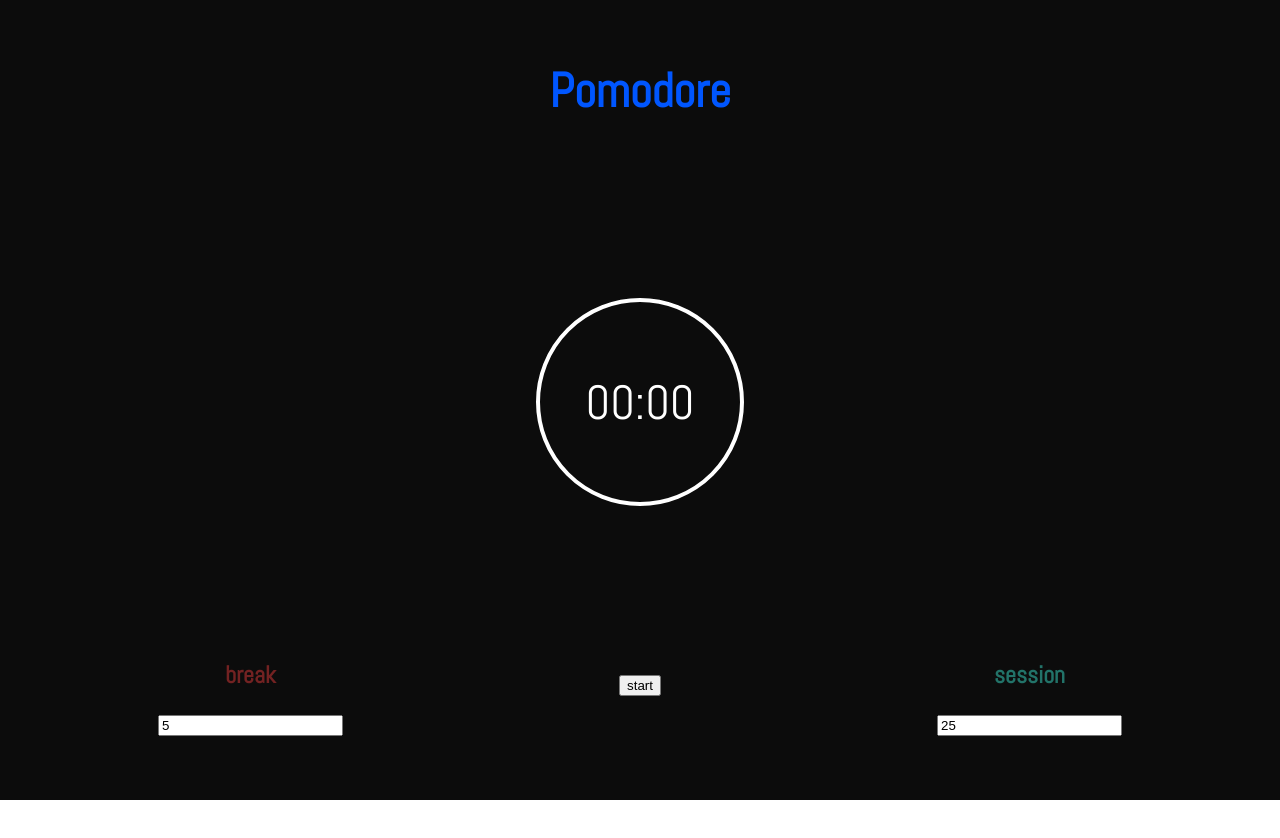
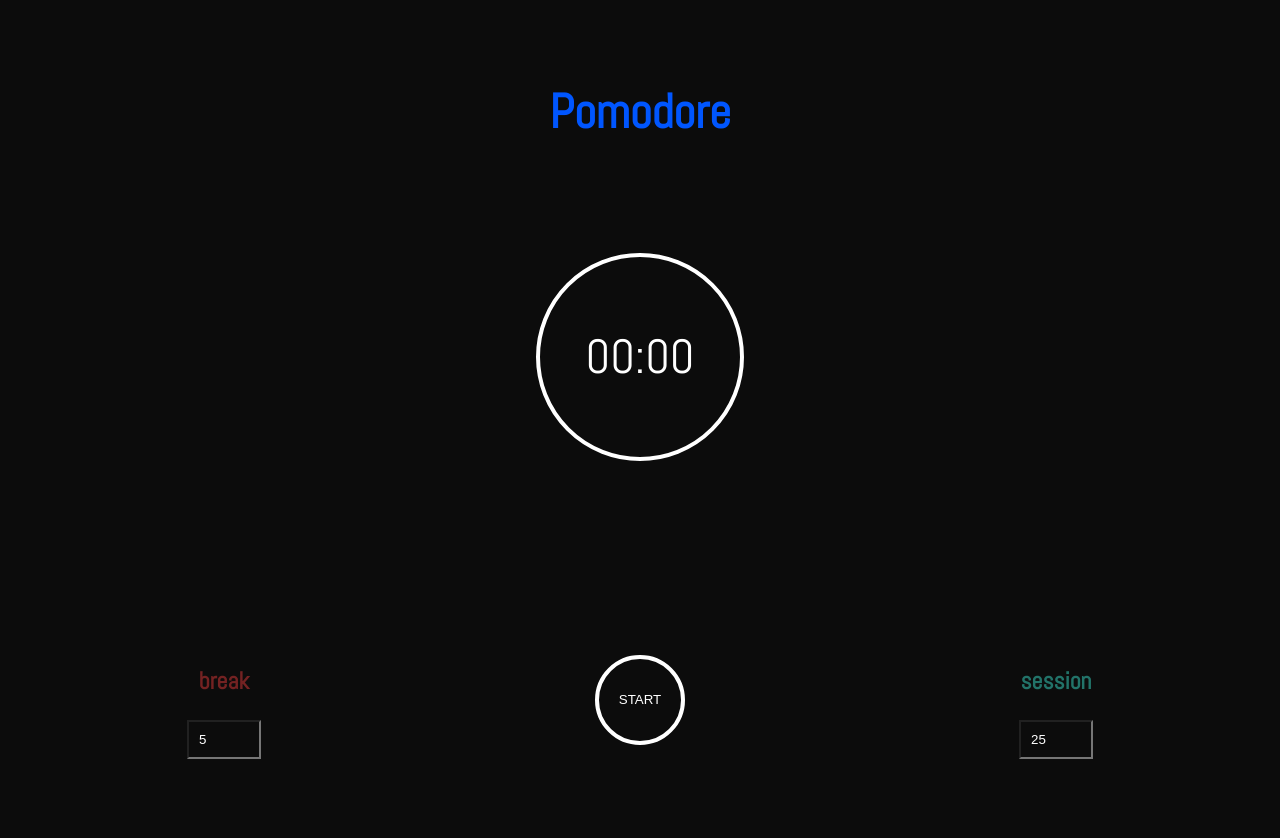
Before and after one commit to maikenegreiros/pomodore, a website built with webpack: page public/index.html in a window 1280 px wide. Before the commit the page ends 800 px from the top, so only its background shows below. Built offline with nearby package versions, Linux system fonts and the light colour scheme.

Commit message:
adicionada estilização ao botão de iniciar e os inputs de configuração

```diff
--- a/style.scss
+++ b/style.scss
@@ -16,9 +16,13 @@
     width: $size;
     height: $size;
 }
+html, body, #app {
+    height: 100%;
+}
 #app {
     @include extended;
     @include centered;
+    bottom: auto;
     background-color: #0c0c0c;
     flex-direction: column;
     text-align: center;
@@ -31,6 +35,9 @@ body {font-family: 'Abel', sans-serif;}
     flex-grow: 1;
 }
 .pomodore-title {
+    display: flex;
+    align-items: center;
+    margin: 0;
     font-size: 3em;
     color: #0056ff;
 }
@@ -63,6 +70,22 @@ body {font-family: 'Abel', sans-serif;}
 .config-section p {
     font-size: 2em;
 }
+.config-section input {
+    color: white;
+    background-color: #0c0c0c;
+    padding: 10px;
+    max-width: 50px;
+}
+.bt-apply {
+    color: white;
+    background-color: #0c0c0c;
+    padding: 15px;
+    border-radius: 50%;
+    text-transform: uppercase;
+    width: 90px;
+    height: 90px;
+    border: 4px solid;
+}
 @keyframes rotation {
     from {transform:rotate(0);}
     to {transform:rotate(360deg);}
```
Also changed, not shown: public/css/style.css.
